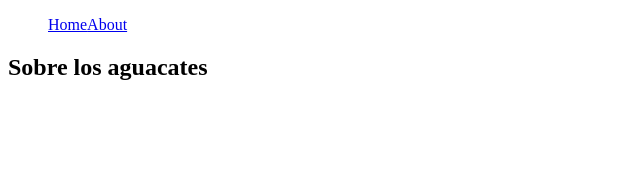
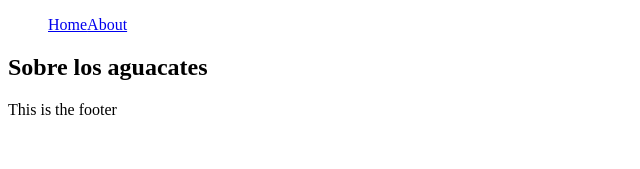
Before and after one commit to marcoa16b/next-platzi_avo, a Next.js app: page /about in a window 1280 px wide. Shown: the top 169 px of the page, without its empty margins (0-640 px from the left). Built offline with nearby package versions, Linux system fonts and the light colour scheme.

Commit message:
Extendiendo el App

```diff
--- /dev/null
+++ b/components/Layout/Layout.tsx
@@ -0,0 +1,14 @@
+import React from 'react';
+import Navbar from '../../components/Navbar/Navbar';
+
+const Layout: React.FC  = ({ children }) => {
+  return (
+    <div>
+      <Navbar />
+        {children}
+      <footer>This is the footer</footer>
+    </div>
+  );
+};
+
+export default Layout;
--- /dev/null
+++ b/pages/_app.tsx
@@ -0,0 +1,27 @@
+import {AppProps} from 'next/app';
+import Layout from '../components/Layout/Layout';
+
+function MyApp({ Component, pageProps }: AppProps) {
+  // Providers - context/Providers, themes, data
+  // Layout
+  // props adicionales
+  return (
+    <Layout>
+      <Component {...pageProps} />
+    </Layout>
+  );
+}
+
+// Only uncomment this method if you have blocking data requirements for
+// every single page in your application. This disables the ability to
+// perform automatic static optimization, causing every page in your app to
+// be server-side rendered.
+//
+// MyApp.getInitialProps = async (appContext) => {
+//   // calls page's `getInitialProps` and fills `appProps.pageProps`
+//   const appProps = await App.getInitialProps(appContext);
+//
+//   return { ...appProps }
+// }
+
+export default MyApp
--- a/pages/about/index.tsx
+++ b/pages/about/index.tsx
@@ -4,7 +4,6 @@
 const AboutPage = () => {
   return (
     <section>
-      <Navbar />
       <h1>Sobre los aguacates</h1>
     </section>
   )
--- a/pages/index.tsx
+++ b/pages/index.tsx
@@ -14,7 +14,6 @@
 
   return (
     <div>
-      <Navbar />
       <div>Platzi and Next.js!</div>
       {productList.map(product => (
         <div>{product.image}</div>
```
